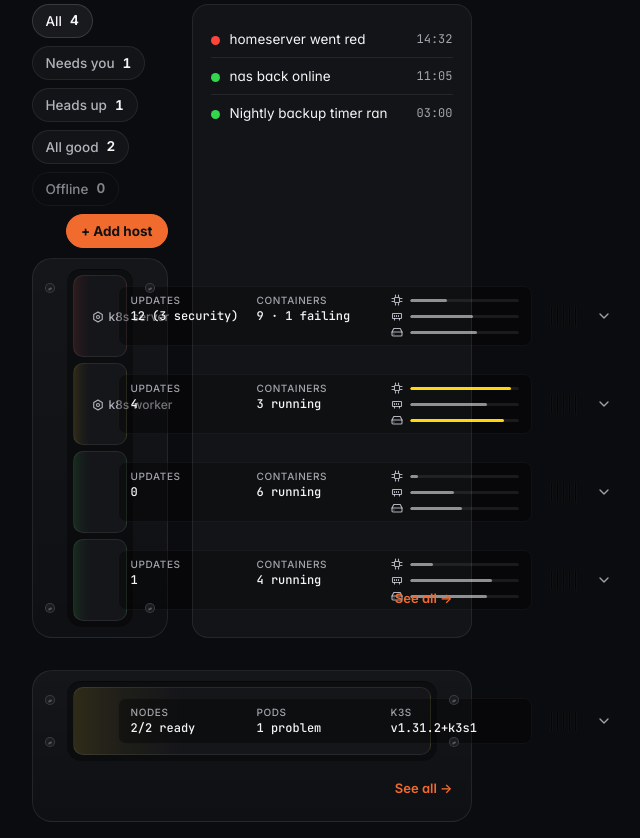
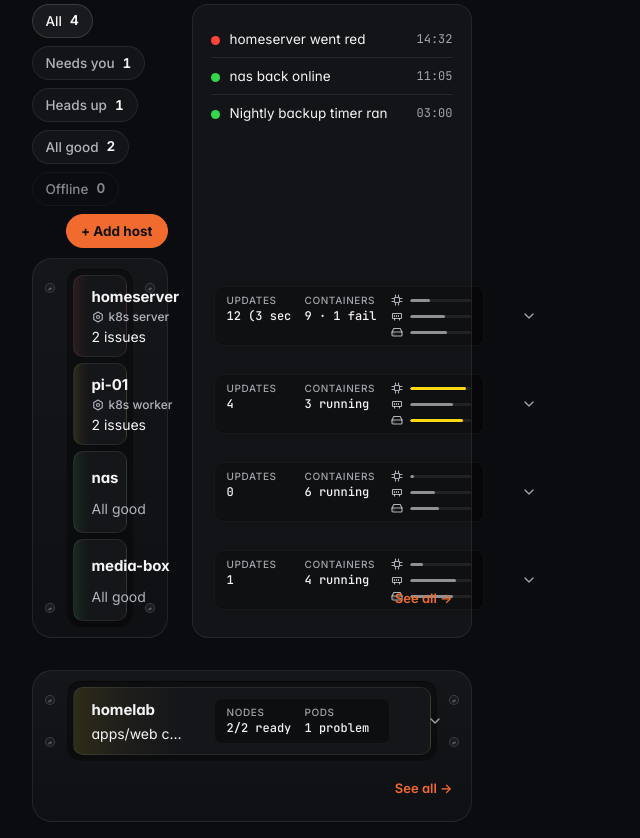
Before and after one commit to diischm/cronrack, a Django app: page /dev/preview/ in a window 1280 px wide. Shown: the part 431-1269 px from the top of the page, without its empty margins (381-1021 px from the left). Run offline with Django 5.2, Linux system fonts and the light colour scheme; tables that the repository leaves empty hold one stand-in row (values such as "Sample post"); parts of the project's set-up code (start-up, migrations or seed data) failed here and were passed over.

Commit message:
ui: cluster rows always fit their rack frame

```diff
--- a/server/static/cronrack/css/glass.css
+++ b/server/static/cronrack/css/glass.css
@@ -703,7 +703,10 @@
 [data-skin="glass"] .rack-unit .rack-unit__issues.cluster-unit__facts-line { display: none; }
 [data-skin="glass"] .rack-unit--example .rack-unit__issues { white-space: normal; }
 /* Readout panel. */
-[data-skin="glass"] .rack-unit__panel { grid-column: 3; grid-row: 1; display: grid; grid-template-columns: 112px 120px 128px;
+/* Columns at their full widths when there is room; they may shrink (to their minimum) rather
+   than push the row out of its rack. */
+[data-skin="glass"] .rack-unit__panel { grid-column: 3; grid-row: 1; display: grid;
+  grid-template-columns: minmax(64px, 112px) minmax(72px, 120px) minmax(80px, 128px);
   column-gap: 14px; padding: 7px 12px; border-radius: 8px; background: var(--g-well); border: 1px solid rgba(255, 255, 255, 0.04);
   box-shadow: none; font-size: 12px; }
 [data-skin="glass"] .readout { display: flex; flex-direction: column; gap: 2px; min-width: 0; }
@@ -751,13 +754,40 @@
 [data-skin="glass"] .g-unit-more__check { display: flex; }
 [data-skin="glass"] .g-unit-more__off-note { margin: 0; font-size: 12px; color: var(--g-text-3); }
 
-/* Narrower rows (below 1500px): the summary line goes under the name. */
+/* Narrower rows (below 1500px): the summary line goes under the name. The name keeps at least
+   140px (ellipsis after that); the readout panel gives way first. */
 @media (max-width: 1499.98px) {
-  [data-skin="glass"] .rack-unit { grid-template-columns: minmax(0, 1fr) auto auto 18px; }
+  [data-skin="glass"] .rack-unit { grid-template-columns: minmax(140px, 1fr) auto auto 18px; }
   [data-skin="glass"] .rack-unit .rack-unit__issues, [data-skin="glass"] .rack-unit .rack-unit__summary { grid-column: 1; grid-row: 2; }
   [data-skin="glass"] .rack-unit__panel { grid-column: 2; grid-row: 1 / span 2; }
   [data-skin="glass"] .rack-unit .rack-unit__vents { grid-column: 3; grid-row: 1 / span 2; }
   [data-skin="glass"] .g-unit__chev { grid-column: 4; grid-row: 1 / span 2; }
+}
+/* Tight racks (by the unit's own width, wherever it sits): rather than overflow the frame,
+   the readout columns shrink first, then the decorative vents go, then a cluster's k3s readout
+   (the version stays in the unit's expanded part), and only then may the name go below 140px
+   (never below 96px). A full row needs about 690px (name 140 + panel 414 + vents + chevron +
+   gaps + padding). */
+[data-skin="glass"] .rack__slot { container: rack-slot / inline-size; }
+/* A narrow unit uses the narrow row (summary under the name) whatever the window width, so the
+   wide five-column row never has to fit into a small rack. */
+@container rack-slot (max-width: 760px) {
+  [data-skin="glass"] .rack-unit { grid-template-columns: minmax(140px, 1fr) auto auto 18px; }
+  [data-skin="glass"] .rack-unit .rack-unit__issues, [data-skin="glass"] .rack-unit .rack-unit__summary { grid-column: 1; grid-row: 2; }
+  [data-skin="glass"] .rack-unit__panel { grid-column: 2; grid-row: 1 / span 2; }
+  [data-skin="glass"] .rack-unit .rack-unit__vents { grid-column: 3; grid-row: 1 / span 2; }
+  [data-skin="glass"] .g-unit__chev { grid-column: 4; grid-row: 1 / span 2; }
+}
+@container rack-slot (max-width: 690px) {
+  [data-skin="glass"] .rack-unit .rack-unit__vents { display: none; }
+}
+@container rack-slot (max-width: 660px) {
+  [data-skin="glass"] .rack-unit__panel:has(.cluster-unit__version) {
+    grid-template-columns: minmax(64px, 112px) minmax(72px, 120px); }
+  [data-skin="glass"] .rack-unit__panel .readout:has(.cluster-unit__version) { display: none; }
+}
+@container rack-slot (max-width: 520px) {
+  [data-skin="glass"] .rack-unit { grid-template-columns: minmax(96px, 1fr) auto auto 18px; }
 }
 /* Phone (below 900px): ears, readout panel and vents hide; name / role, summary, chevron. */
 @media (max-width: 899.98px) {
--- a/server/static/cronrack/css/pages.css
+++ b/server/static/cronrack/css/pages.css
@@ -265,6 +265,9 @@ html, body { overflow-x: hidden; }
   /* Host detail: the full page width, like the overview, for the 2- and 4-column panel grid.
      Same specificity, so it must come after the 720px rule. */
   .app-main.app-main--detail > * { max-width: none; }
+  /* A page whose main content is a rack (the Clusters list) uses the full width too, like the
+     overview's racks; otherwise its chassis is held to the 720px reading column. */
+  .app-main:has(> .rack-chassis) > * { max-width: none; }
   .app:not(.app--bare) .app-main--wide { --stack-gap: var(--space-8); }
   .panel, .empty { padding: var(--pad-card-desk); }
 
```
